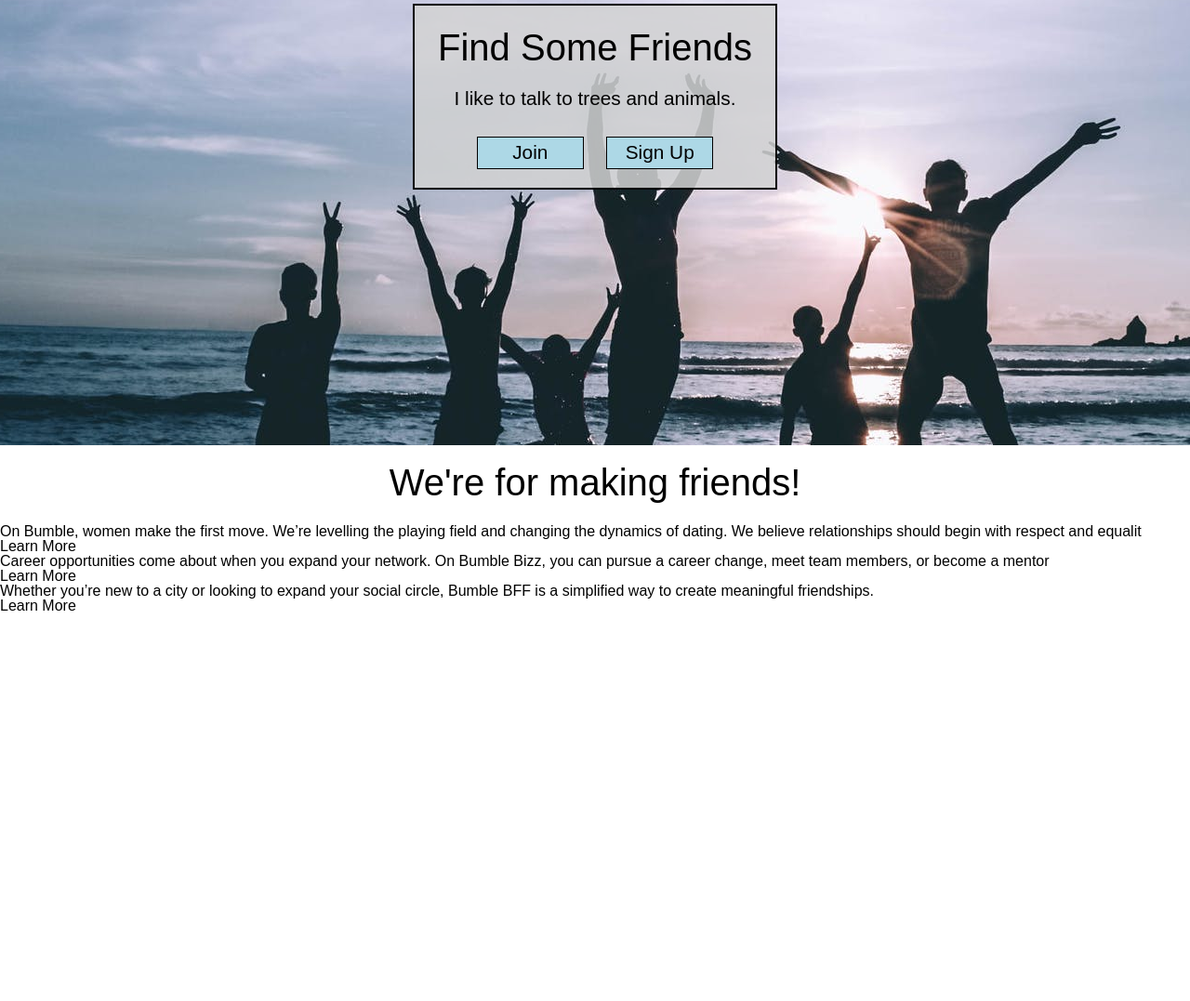
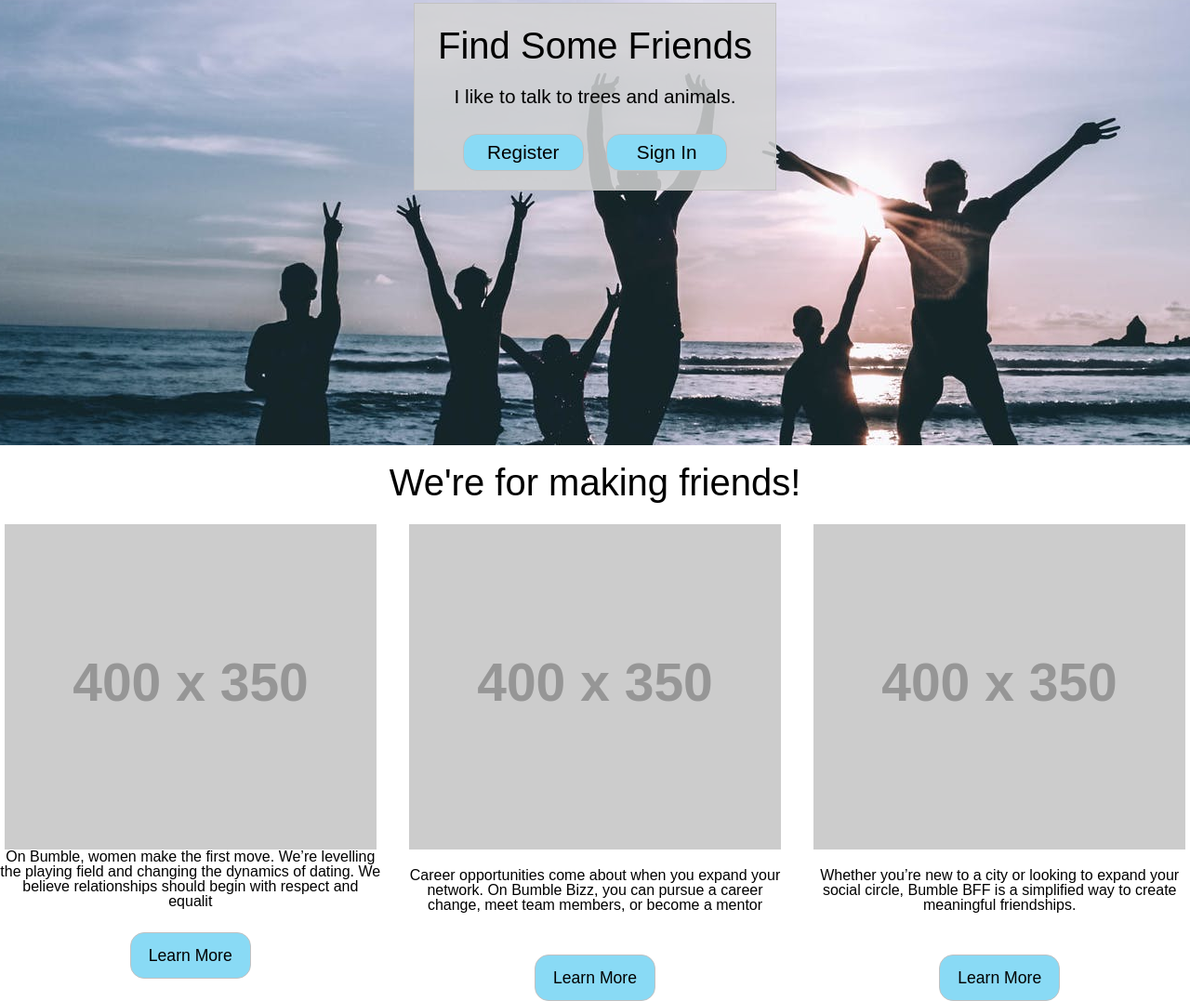
Before and after one commit to Find-Friends/marketing-site, a plain HTML site: page index.html in a window 1280 px wide. Shown: the part 343-1420 px from the top of the page at 93% size. Before the commit the page ends 1003 px from the top, so only its background shows below. Drawn offline with Linux system fonts and the light colour scheme; placeholder pictures from the web are drawn by us.

Commit message:
fixed buttons locatiom

```diff
--- a/index.html
+++ b/index.html
@@ -13,7 +13,9 @@
 <body>
     <section class="outterNav">
         <section class="navBar">
-            <h1><a href="#home"></a>Friend Finder</a></h1>
+            <a href="#home">
+                <h1>Friend Finder</h1>
+            </a>
             <nav>
                 <a href="#">About Us</a>
                 <a href="#">Contact</a>
@@ -27,8 +29,8 @@
                 <div class="middleText">
                     <h2>Find Some Friends</h2>
                     <p>I like to talk to trees and animals.</p>
-                    <button>Join</button>
-                    <button>Sign Up</button>
+                    <button>Register</button>
+                    <button>Sign In</button>
                 </div>
             </div>
         </header>
@@ -38,23 +40,38 @@
 
             <div class="bottomContent">
                 <div class="cards">
+                    <img src="https://via.placeholder.com/400x350" alt="content image">
                     <p>On Bumble, women make the first move. We’re levelling the playing field and changing the dynamics
                         of
                         dating. We believe relationships should begin with respect and equalit</p>
-                    <div class="button">Learn More</div>
+                    <button>Learn More</button>
                 </div>
                 <div class="cards">
-                    <p>Career opportunities come about when you expand your network. On Bumble Bizz, you can pursue a
-                        career
-                        change, meet team members, or become a mentor</p>
-                    <div class="button">Learn More</div>
+                    <div class="cardImg">
+                        <img src="https://via.placeholder.com/400x350" alt="content image">
+                    </div>
+
+                    <div class="cardText">
+                        <p>Career opportunities come about when you expand your network. On Bumble Bizz, you can pursue
+                            a
+                            career
+                            change, meet team members, or become a mentor</p>
+                    </div>
+                    <button>Learn More</button>
                 </div>
                 <div class="cards">
-                    <p>Whether you’re new to a city or looking to expand your social circle, Bumble BFF is a simplified
-                        way
-                        to
-                        create meaningful friendships.</p>
-                    <div class="button">Learn More</div>
+                    <div class="cardImg">
+                        <img src="https://via.placeholder.com/400x350" alt="content image">
+                    </div>
+
+                    <div class="cardText">
+                        <p>Whether you’re new to a city or looking to expand your social circle, Bumble BFF is a
+                            simplified
+                            way
+                            to
+                            create meaningful friendships.</p>
+                    </div>
+                    <button>Learn More</button>
                 </div>
             </div>
         </section>
--- a/less/index.less
+++ b/less/index.less
@@ -1,3 +1,4 @@
+@import 'variables';
 @import 'mixins';
 
 // resets
--- a/less/main-page.less
+++ b/less/main-page.less
@@ -13,7 +13,7 @@
         max-width: 1000px;
         max-height: 1000px;
         text-align: center;
-        border: 2px solid black;
+        border: 1px solid @borderColor;
         background: rgba(212, 212, 212, 0.842);
 
             h2 {
@@ -25,16 +25,49 @@
             }
             button{
                     margin: 20px 10px;
-                    .customBtn
+                    .customBtn(40px, 130px, @btnColor, @btnTextColor,@borderColor,1.3rem)
             }
     }
 
     .mainInfo {
         margin-top: 20px;
-        h2 {
-            text-align: center;
-            margin-bottom: 25px;
-        }
+
+            h2 {
+                text-align: center;
+                margin-bottom: 25px;
+            }
+
+            .bottomContent {
+                display: flex;
+                justify-content: space-between;
+
+                    .cards {
+                        width: 32%;
+                        text-align: center;
+
+                            // p{
+                            //     margin-top: 20px;
+                            // }
+
+                            // button {
+                            //     margin-top: 2%;;
+                            //     .customBtn(50px, 130px,@btnColor, @btnTextColor,@borderColor, 1.1rem)
+                            // }
+
+                            .cardImg {
+                                margin-bottom: 20px;
+                            }
+                            .cardText {
+                                margin-bottom: 5%;
+                                max-height: 65px;
+                            }
+                            button {
+                                margin-top: 25px;
+                                .customBtn(50px, 130px,@btnColor, @btnTextColor,@borderColor, 1.1rem)
+                            }
+
+                    }
+            }
     }
 
 }
--- a/less/mixins.less
+++ b/less/mixins.less
@@ -1,9 +1,10 @@
-.customBtn {
+.customBtn(@height, @width, @bgColor, @txtColor,@bordColor,@fontSize) {
     text-align: center;
-    border: 1px solid black;
-    background: lightblue;
-    black: white;;
-    width: 115px;
-    height: 35px;
-    font-size: 1.3rem;
+    border: 1px solid @bordColor;
+    border-radius: 15px;
+    color: @txtColor;
+    background: @bgColor;
+    width: @width;
+    height: @height;
+    font-size: @fontSize;
 }
--- a/less/navigation.less
+++ b/less/navigation.less
@@ -1,16 +1,16 @@
 .navBar{
     max-width: 1367px;
     width: 100%;
-    margin: 20px auto;
+    margin: 5px auto;
     display: flex;
     justify-content: space-between;
     align-items: center;
 
 
         h1 {
-            margin-left: -30px;
+            margin-left: -15px;
             font-size: 2rem;
-            color: dodgerblue;
+            color: @btnColor;
         }
         a{
             text-decoration: none;
--- /dev/null
+++ b/less/variables.less
@@ -0,0 +1,6 @@
+// colors
+
+@headerColor: white;
+@btnColor: #89daf5;
+@btnTextColor: black;
+@borderColor: #c2c1c1;
```
Also changed, not shown: css/index.css.
